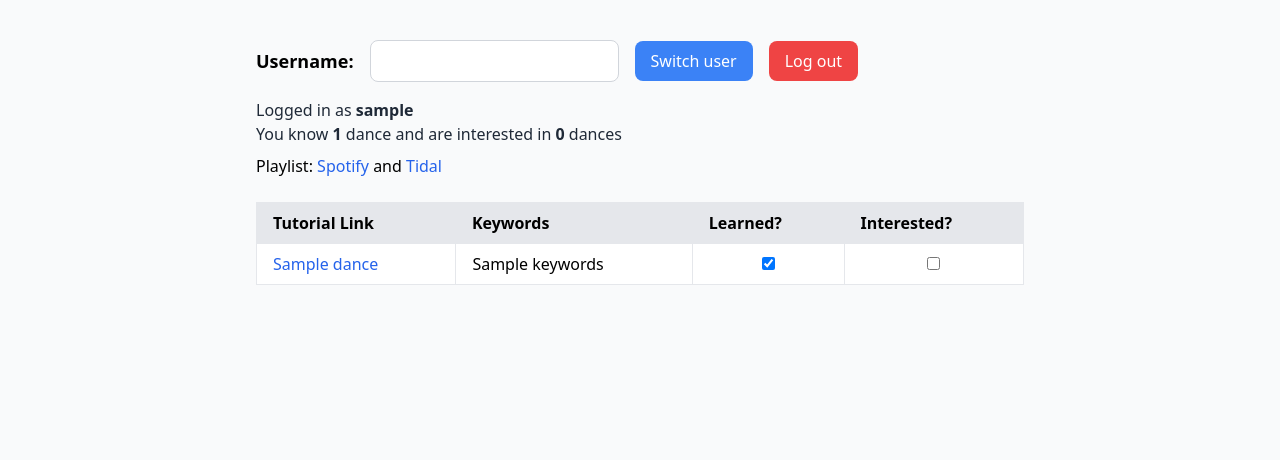
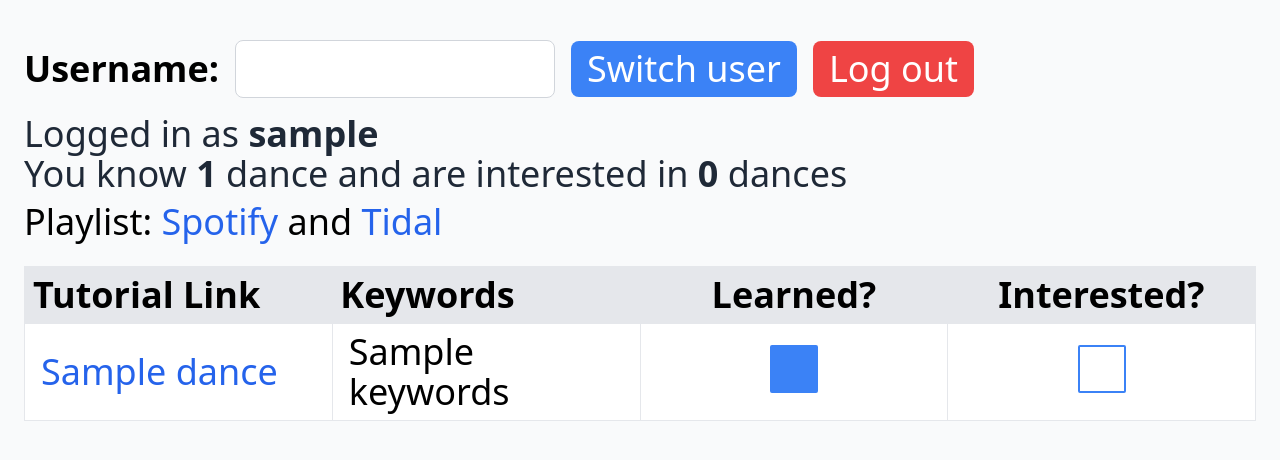
Before and after one commit to loic-lescoat/linedance-tracker, a Flask app: template templates/home.html in a window 1280 px wide. Shown: the top 460 px of the page. Run offline with Flask 3, Linux system fonts and the light colour scheme; the template is opened without the code that fills it: most values are stand-ins (such as "Sample title", 1, 10 or a date in 2020); some libraries are stand-ins or nearby versions.

Commit message:
bigger text on mobile

```diff
--- a/templates/home.html
+++ b/templates/home.html
@@ -10,10 +10,10 @@
     <script src="{{ url_for('linedance-tracker.static', filename='home.js') }}"></script>
 </head>
 
-<body class="bg-gray-50 p-6">
-    <div class="max-w-3xl mx-auto">
+<body class="bg-gray-50 p-6 text-4xl 2xl:text-base">
+    <div class="2xl:max-w-3xl mx-auto">
       <div id="header" class="mb-6">
-        <h1 class="text-2xl font-bold mb-4 text-gray-800">
+        <h1 class="2xl:text-2xl font-bold mb-4 text-gray-800">
             {% if username is none %}
               Create a username to track your line-dance progress!
             {% elif n_learned == 0 and n_interested == 0 %}
@@ -22,13 +22,14 @@
             <!-- nothing -->
             {% endif %}
         </h1>
-        <form method="post" class="flex items-center space-x-4 mb-4">
-            <label for="username" class="font-semibold text-lg">Username:</label>
-            <input type="text" name="username" class="border border-gray-300 p-2 rounded-lg">
+          <form method="post" class="flex items-center space-x-4 mb-4 flex-wrap">
+
+            <label for="username" class="font-semibold">Username:</label>
+            <input type="text" name="username" class="border border-gray-300 p-2 rounded-lg max-w-xs">
             <input type="submit" value="{% if username is none %}Log in{% else %}Switch user{% endif %}" class="bg-blue-500 text-white px-4 py-2 rounded-lg hover:bg-blue-600">
 
             {% if username is not none %}
-	    <a href="{{ url_for('linedance-tracker.logout') }}" class="bg-red-500 text-white px-4 py-2 rounded-lg hover:bg-red-600">
+	    <a href="{{ url_for('linedance-tracker.logout') }}" class="bg-red-500 text-center text-white px-4 py-2 rounded-lg hover:bg-red-600">
                 Log out
             </a>
             {% endif %}
@@ -49,14 +50,15 @@
                 class="text-blue-600 hover:underline">Tidal</a>
         </p>
       </div>
-        <table class="table-auto w-full bg-white border border-gray-200 rounded-lg">
+        <div class="overflow-x-auto">
+          <table class="table-fixed w-full bg-white border border-gray-200 rounded-lg">
               <thead class="bg-gray-200">
                   <tr>
-                    <th class="px-4 py-2 text-left">Tutorial Link</th>
-                    <th class="px-4 py-2 text-left">Keywords</th>
+                      <th class="px-2 py-2 text-left">Tutorial Link</th>
+                      <th class="px-2 py-2 text-left">Keywords</th>
                       {% if username is not none %}
-                    <th class="px-4 py-2 text-left">Learned?</th>
-                    <th class="px-4 py-2 text-left">Interested?</th>
+                      <th class="px-2 py-2 text-center">Learned?</th>
+                      <th class="px-2 py-2 text-center">Interested?</th>
                       {% endif %}
                   </tr>
               </thead>
@@ -71,11 +73,11 @@
                           {% if loop.index is even %}bg-gray-100{% else %}bg-white{% endif %}
                           ">
                         {% set learned_status_color = 'green' if dance.status != 0 else 'red' %}
-                      <input type="checkbox" onchange="toggleChanged(this)" {% if dance.status != 0 %}checked{% endif %} data-action-url="{{ url_for('linedance-tracker.set_status', id=dance.id) }}">
+                        <input class="appearance-none w-12 h-12 2xl:w-6 2xl:h-6 border-2 border-blue-500 rounded-sm bg-white checked:bg-blue-500 checked:text-orange-500" type="checkbox" onchange="toggleChanged(this)" {% if dance.status != 0 %}checked{% endif %} data-action-url="{{ url_for('linedance-tracker.set_status', id=dance.id) }}">
                       </td>
                       {% set interest_status_color = 'yellow' if dance.interest == 1 else 'black' %}
                       <td class="border px-4 py-2 text-center">
-                      <input type="checkbox" onchange="toggleChanged(this)" {% if dance.interest == 1 %}checked{% endif %} data-action-url="{{ url_for('linedance-tracker.toggle_interest', id=dance.id) }}">
+                        <input class="appearance-none w-12 h-12 2xl:w-6 2xl:h-6 border-2 border-blue-500 rounded-sm bg-white checked:bg-blue-500 checked:text-orange-500" type="checkbox" onchange="toggleChanged(this)" {% if dance.interest == 1 %}checked{% endif %} data-action-url="{{ url_for('linedance-tracker.toggle_interest', id=dance.id) }}">
                          </td>
                       {% endif %}
                   </tr>
@@ -83,6 +85,7 @@
               </tbody>
           </table>
         </div>
+    </div>
 </body>
 
 </html>
```
Lines whose indentation alone changed are shown as unchanged.
